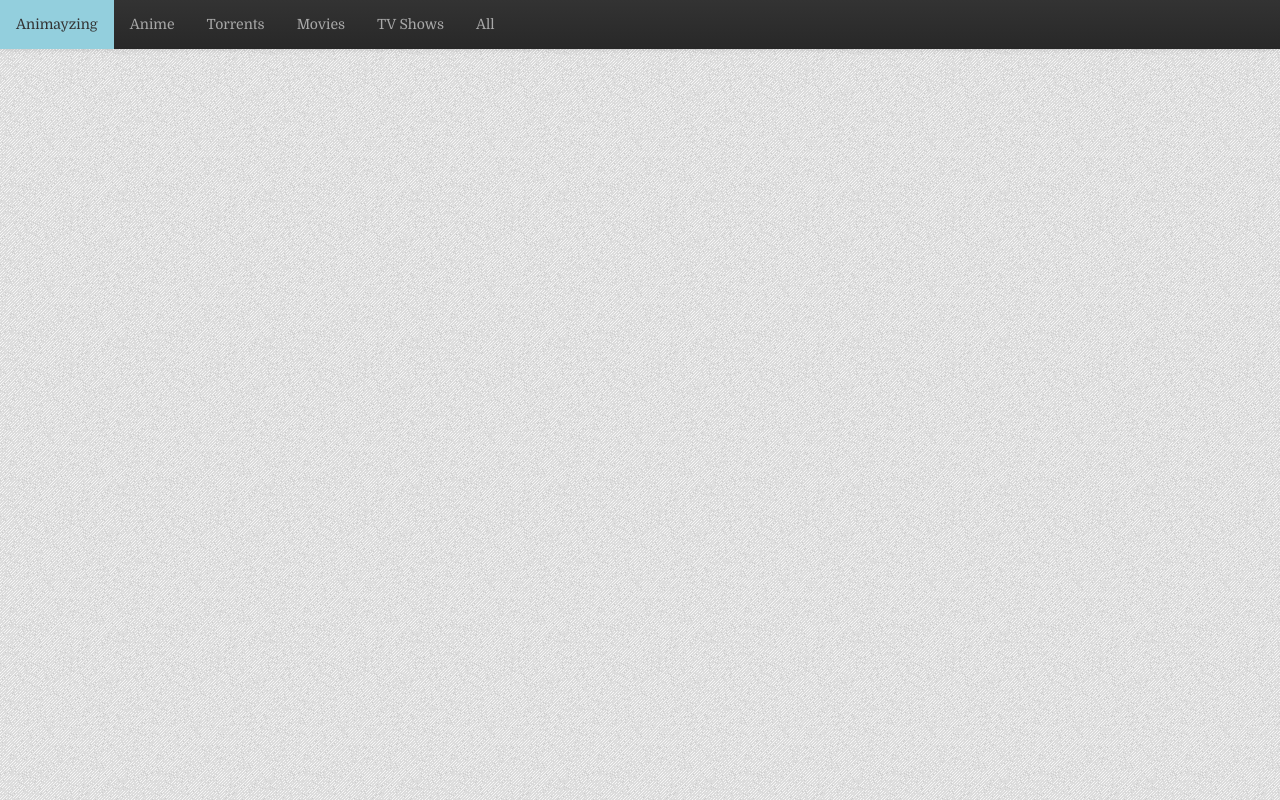
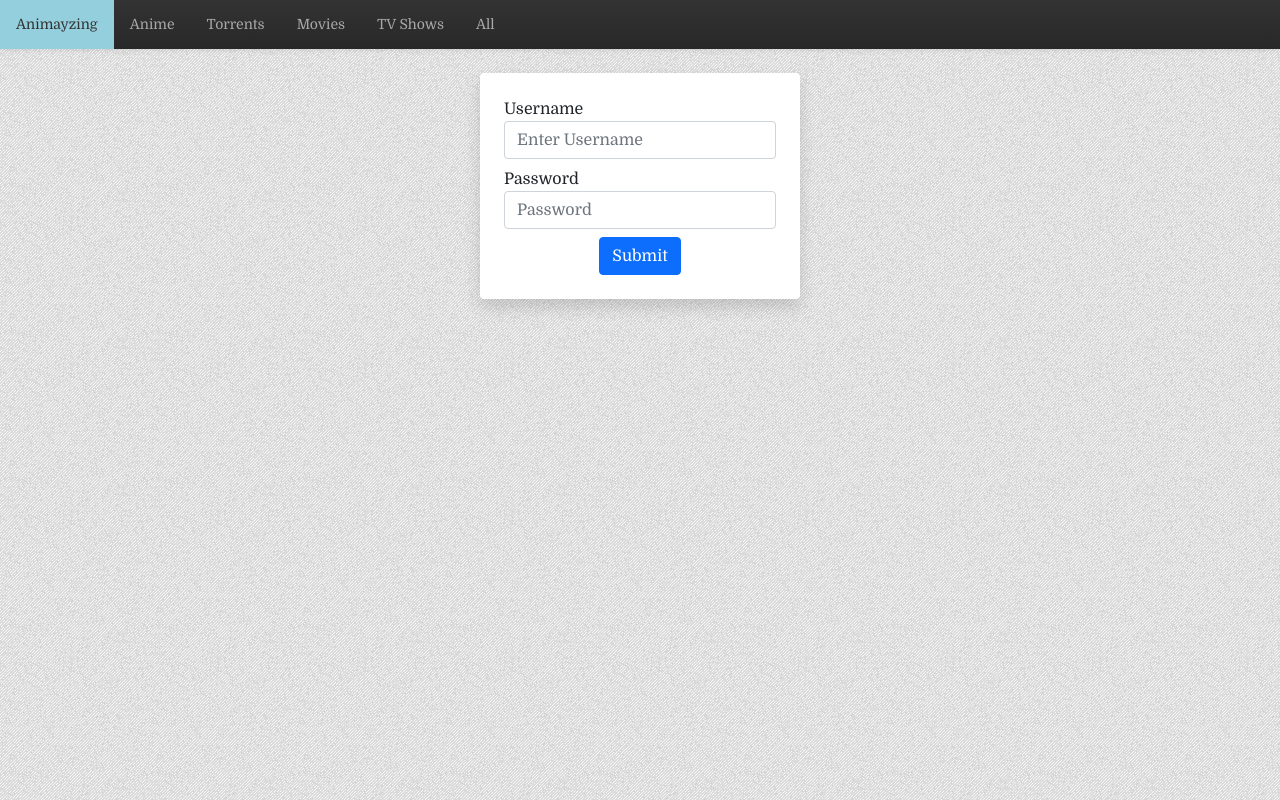
Before and after one commit to nvkex/coldstorage, a React (Create React App) app: page /admin/login in a window 1280 px wide. Built offline with nearby package versions, Linux system fonts and the light colour scheme.

Commit message:
admin portal routes and components

```diff
--- a/src/App.js
+++ b/src/App.js
@@ -4,6 +4,7 @@ import LayoutOne from './containers/LayoutOne';
 import ItemView from './components/common/ItemView/ItemView';
 import CategoryView from './components/CategoryView/CategoryView';
 import PageNotFound from './components/common/404/404';
+import AdminLogin from './components/AdminPanel/AdminLogin';
 
 function App() {
   return (
@@ -12,6 +13,7 @@ function App() {
         <Route exact path="/" component={LandingPage} />
         <LayoutOne>
           <Switch>
+            <Route exact path="/admin/login" component = {AdminLogin} />
             <Route path="/c" component={CategoryView} />
             <Route path="/id" component={ItemView} />
             <Route path="/404" component={PageNotFound} />
--- /dev/null
+++ b/src/components/AdminPanel/AdminLogin.js
@@ -0,0 +1,32 @@
+import React, { Component } from 'react'
+
+class AdminLogin extends Component {
+
+    login(e){
+        e.preventDefault()
+
+    }
+
+    render() {
+        return (
+            <div className="container">
+                <form className="my-4 rounded p-4 shadow" style={{width:'320px', margin: 'auto', backgroundColor:'white'}}>
+                    <div class="form-group mb-2">
+                        <label for="exampleInputEmail1">Username</label>
+                        <input type="text" class="form-control" id="user" aria-describedby="userHelp" placeholder="Enter Username" />
+                    </div>
+                    <div class="form-group  mb-2">
+                        <label for="exampleInputPassword1">Password</label>
+                        <input type="password" class="form-control" id="pass" placeholder="Password" />
+                    </div>
+                    <div className="text-center mt-2">
+                    <button type="submit" class="btn btn-primary" onClick={(e) => this.login(e)}>Submit</button>
+                    </div>
+
+                </form>
+            </div>
+        )
+    }
+}
+
+export default AdminLogin
```
Also changed, not shown: src/components/AdminPanel/Dashboard.js (added), src/components/AdminPanel/NewEntryForm.js (added).
